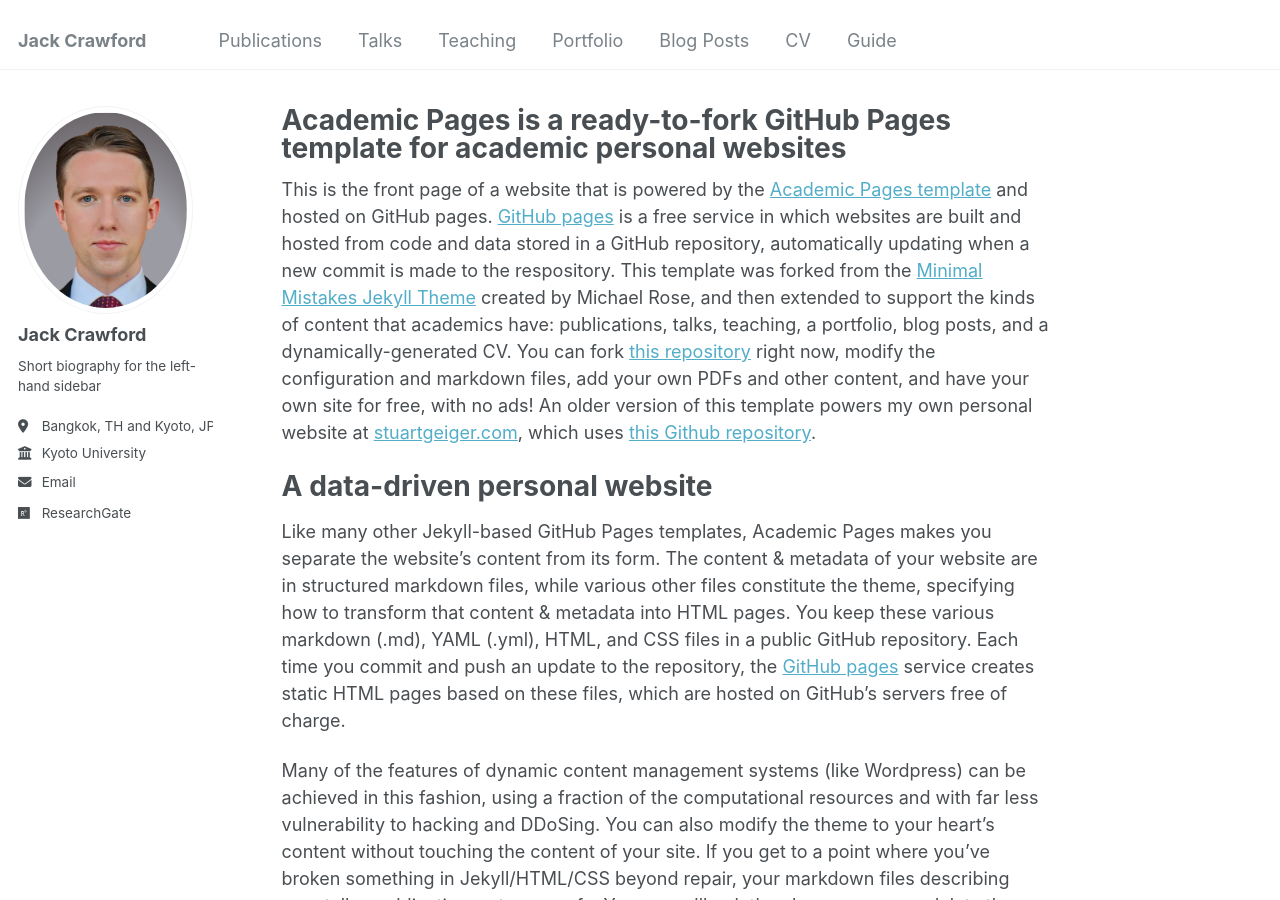
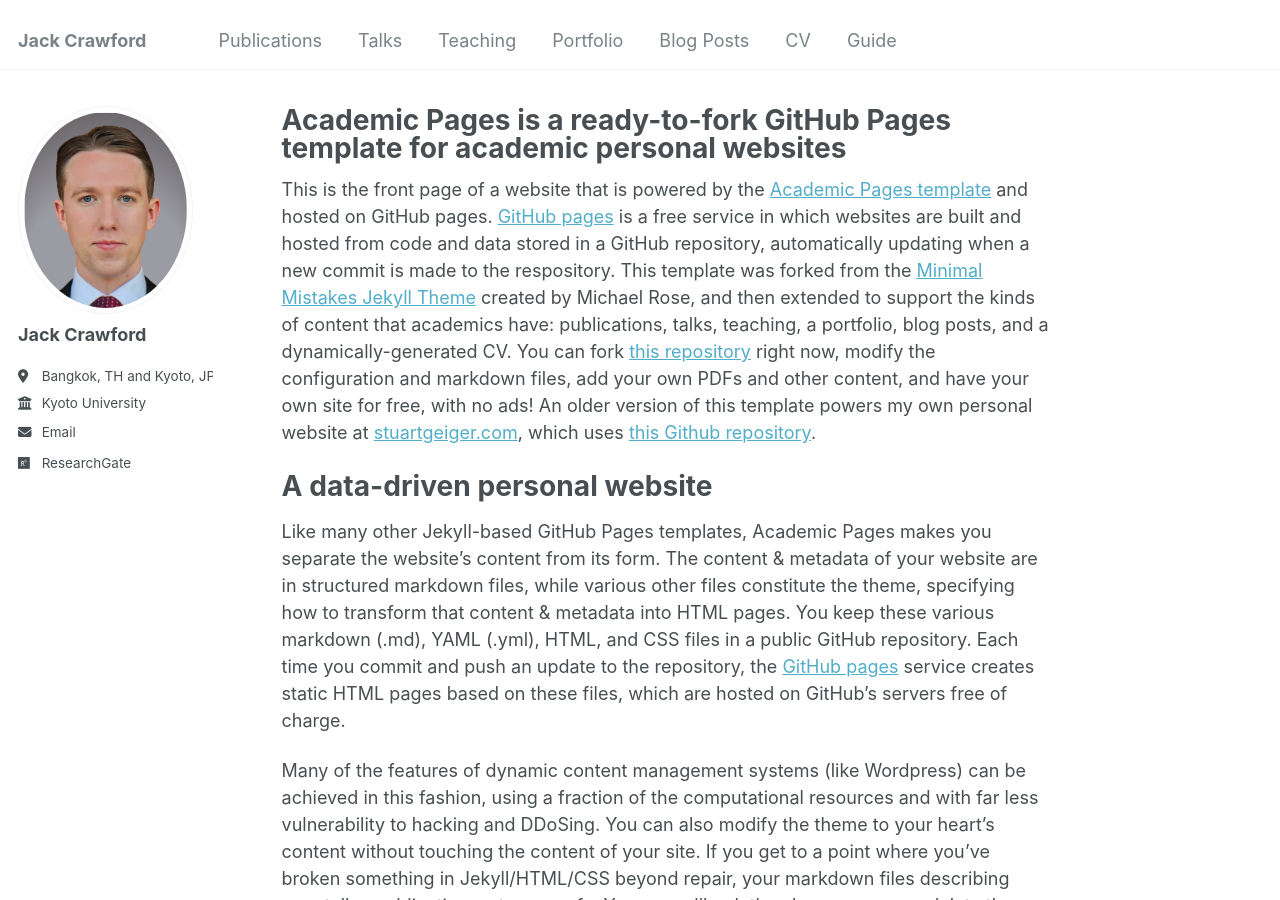
Before and after one commit to jackgcrawford/jackcrawford, a Jekyll site: the page built from _pages/about.md, in a window 1280 px wide and 900 px high. Built offline with Jekyll 4.4.1, drawn with Linux system fonts in a browser that asks for light colours.

Commit message:
Update _config.yml

```diff
--- a/_config.yml
+++ b/_config.yml
@@ -12,7 +12,7 @@
 title_separator          : "-"
 name                     : &name "Jack Crawford"
 description              : &description "personal description"
-url                      : https://academicpages.github.io # the base hostname & protocol for your site e.g. "https://mmistakes.github.io"
+url                      : https://jackcrawford.net # the base hostname & protocol for your site e.g. "https://mmistakes.github.io"
 baseurl                  : "" # the subpath of your site, e.g. "/blog"
 repository               : "academicpages/academicpages.github.io"
 
@@ -21,14 +21,14 @@
 #               Additional customization can be done by editing /_includes/author-profile.html
 author:
   # Biographic information
-  avatar           : "JC_Grey.jpeg"
+  avatar           : "jc_grey.png"
   name             : "Jack Crawford"
   pronouns         : # example: "she/her"
-  bio              : "Short biography for the left-hand sidebar"
+  bio              : ""
   location         : "Bangkok, TH and Kyoto, JP"
   employer         : "Kyoto University"
   uri              : # URL
-  email            : "jack.crawford.84h[@]st.kyoto-u.ac.jp"
+  email            : "jack.crawford.84h@st.kyoto-u.ac.jp"
 
   # Academic websites
   arxiv            : # URL
```
